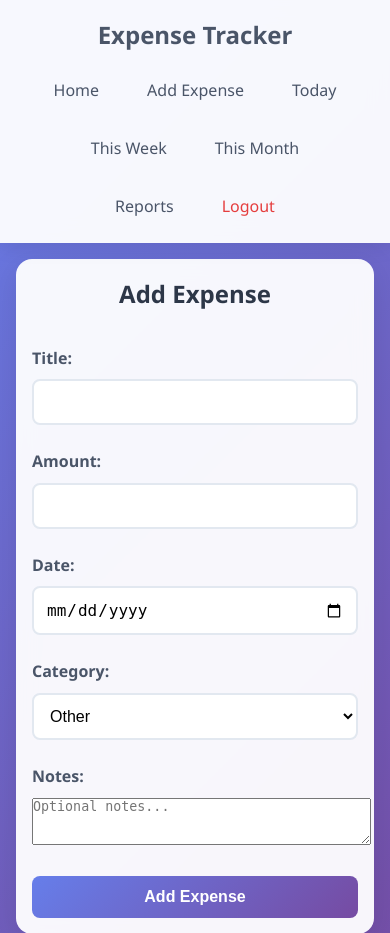
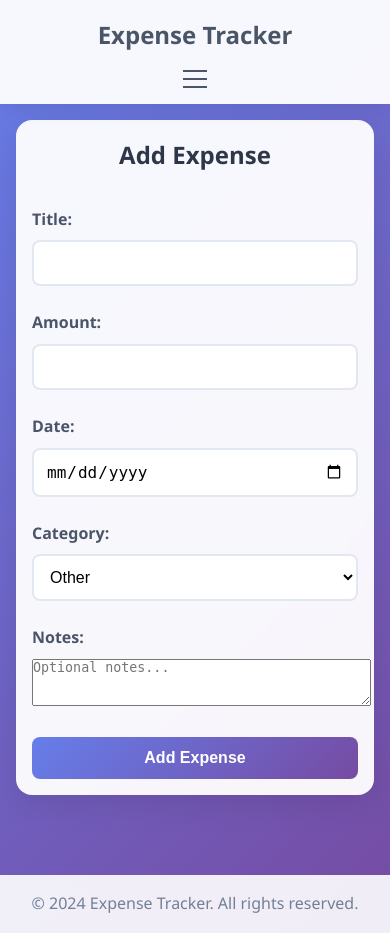
Before and after one commit to astelwilliam/expense-tracker, a Django app: page /add/ in a window 390 px wide. Shown: the top 933 px of the page. Run offline with Django 4.2, Linux system fonts and the light colour scheme; the visitor is signed in with stand-in values (Sample User, id 1).

Commit message:
Add responsive hamburger navigation menu for mobile screens

```diff
--- a/expenses/static/expenses/style.css
+++ b/expenses/static/expenses/style.css
@@ -38,6 +38,65 @@
     display: flex;
     justify-content: space-between;
     align-items: center;
+    position: relative;
+}
+
+/* Navigation Toggle */
+.nav-toggle {
+    display: none;
+    background: none;
+    border: none;
+    cursor: pointer;
+    padding: 0.5rem;
+    border-radius: 4px;
+    transition: background-color 0.3s ease;
+}
+
+.nav-toggle:hover {
+    background-color: #e2e8f0;
+}
+
+.hamburger {
+    display: block;
+    width: 24px;
+    height: 2px;
+    background-color: #4a5568;
+    position: relative;
+    transition: background-color 0.3s ease;
+}
+
+.hamburger::before,
+.hamburger::after {
+    content: '';
+    display: block;
+    width: 24px;
+    height: 2px;
+    background-color: #4a5568;
+    position: absolute;
+    transition: all 0.3s ease;
+}
+
+.hamburger::before {
+    top: -8px;
+}
+
+.hamburger::after {
+    top: 8px;
+}
+
+/* Active hamburger animation */
+.nav-toggle.active .hamburger {
+    background-color: transparent;
+}
+
+.nav-toggle.active .hamburger::before {
+    transform: rotate(45deg);
+    top: 0;
+}
+
+.nav-toggle.active .hamburger::after {
+    transform: rotate(-45deg);
+    top: 0;
 }
 
 .main-header h1 {
@@ -375,14 +434,45 @@
 
 /* Responsive Design */
 @media (max-width: 768px) {
+    .nav-toggle {
+        display: block;
+        order: 2;
+    }
+
+    .nav-links {
+        position: absolute;
+        top: 100%;
+        left: 0;
+        right: 0;
+        background: rgba(255, 255, 255, 0.95);
+        backdrop-filter: blur(10px);
+        flex-direction: column;
+        gap: 0;
+        padding: 1rem 2rem;
+        box-shadow: 0 4px 12px rgba(0, 0, 0, 0.1);
+        transform: translateY(-100%);
+        opacity: 0;
+        visibility: hidden;
+        transition: all 0.3s ease;
+        border-radius: 0 0 12px 12px;
+    }
+
+    .nav-links.active {
+        transform: translateY(0);
+        opacity: 1;
+        visibility: visible;
+    }
+
+    .nav-link {
+        padding: 1rem;
+        border-radius: 8px;
+        margin-bottom: 0.5rem;
+        text-align: center;
+    }
+
     .header-content {
         flex-direction: column;
         gap: 1rem;
-    }
-
-    .nav-links {
-        flex-wrap: wrap;
-        justify-content: center;
     }
 
     .main-content {
--- a/expenses/templates/expenses/base.html
+++ b/expenses/templates/expenses/base.html
@@ -8,12 +8,44 @@
     <title>{% block title %}Expense Tracker{% endblock %}</title>
     <link rel="stylesheet" href="{% static 'expenses/style.css' %}">
     <script src="https://cdn.jsdelivr.net/npm/chart.js"></script>
+    <script>
+        document.addEventListener('DOMContentLoaded', function() {
+            const navToggle = document.querySelector('.nav-toggle');
+            const navLinks = document.querySelector('.nav-links');
+
+            if (navToggle && navLinks) {
+                navToggle.addEventListener('click', function() {
+                    navToggle.classList.toggle('active');
+                    navLinks.classList.toggle('active');
+                });
+
+                // Close menu when clicking outside
+                document.addEventListener('click', function(event) {
+                    if (!navToggle.contains(event.target) && !navLinks.contains(event.target)) {
+                        navToggle.classList.remove('active');
+                        navLinks.classList.remove('active');
+                    }
+                });
+
+                // Close menu when clicking a link
+                navLinks.addEventListener('click', function(event) {
+                    if (event.target.classList.contains('nav-link')) {
+                        navToggle.classList.remove('active');
+                        navLinks.classList.remove('active');
+                    }
+                });
+            }
+        });
+    </script>
 </head>
 <body>
     <header class="main-header">
         <div class="header-content">
             <h1>Expense Tracker</h1>
             {% if user.is_authenticated %}
+                <button class="nav-toggle" aria-label="Toggle navigation">
+                    <span class="hamburger"></span>
+                </button>
                 <nav class="nav-links">
                     <a href="{% url 'home' %}" class="nav-link">Home</a>
                     <a href="{% url 'add_expense' %}" class="nav-link">Add Expense</a>
```
